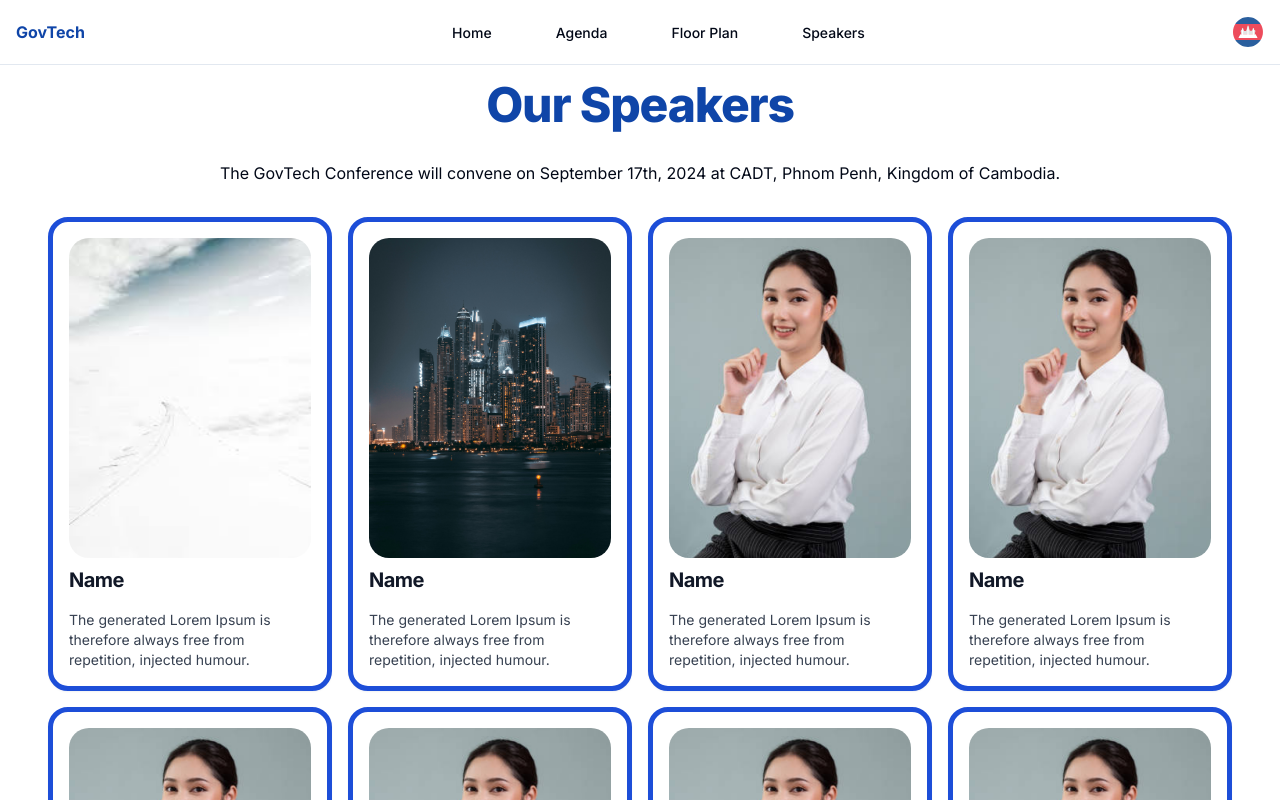
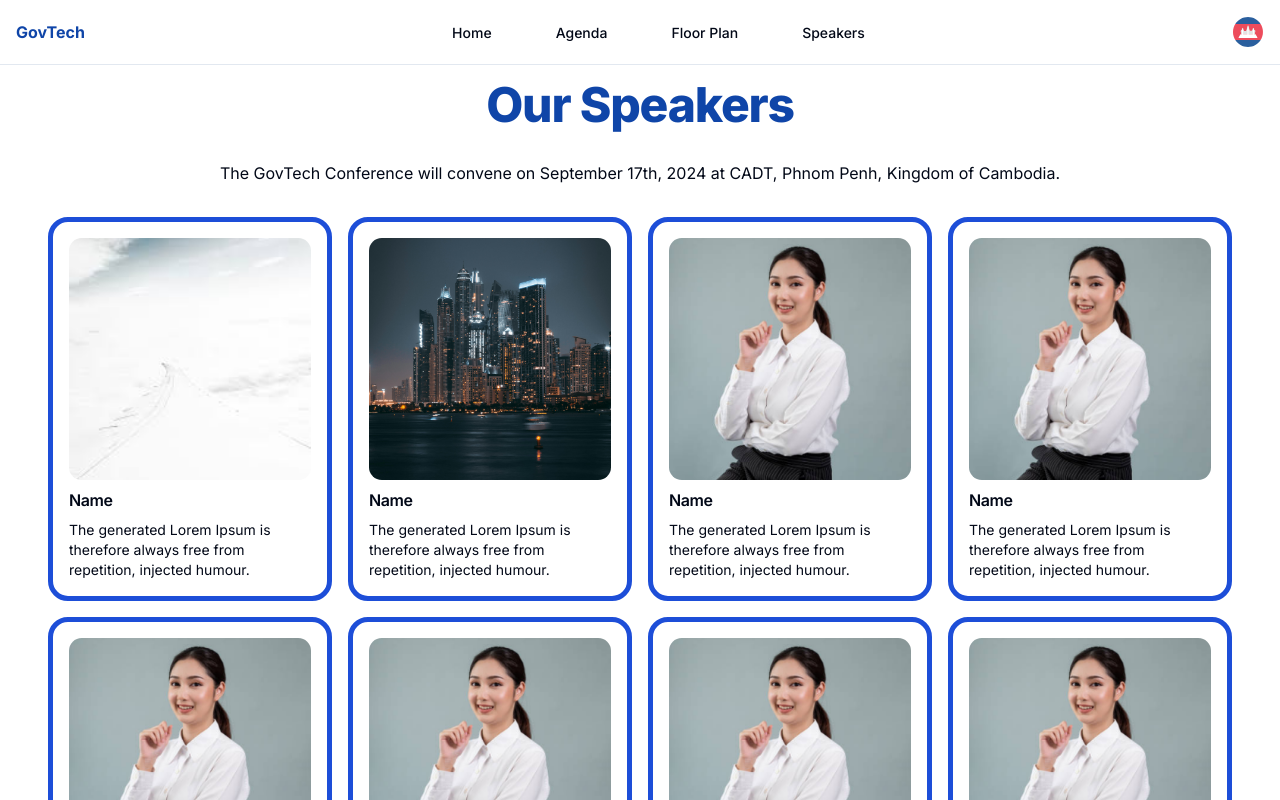
Before and after one commit to MPTCDITR/govtech-website, a Next.js app: page /en/speakers in a window 1280 px wide. Shown: the top 800 px of the page. Built offline with nearby package versions, Linux system fonts and the light colour scheme.

Commit message:
feat: change style speaker

```diff
--- a/components/speaker-card/speaker-card.tsx
+++ b/components/speaker-card/speaker-card.tsx
@@ -1,5 +1,7 @@
 import { Card, CardDescription, CardHeader, CardTitle } from '@/components/ui/card';
-
+import Text from '../ui/text';
+import Image from 'next/image';
+import { AspectRatio } from '../ui/aspect-ratio';
 interface SpeakerProps {
     name: string;
     bio: string;
@@ -8,20 +10,23 @@ interface SpeakerProps {
 
 export default function SpeakerCard({ name, bio, imageUrl }: SpeakerProps) {
     return (
-        <Card className='rounded-[20px] border-[5px] border-blue-700 p-4'>
-            <figure className='h-[20rem]'>
-                <img
-                    className='h-full w-full rounded-[20px] object-cover'
+        <div className='rounded-[20px] border-[5px] border-blue-700 p-4'>
+            <AspectRatio ratio={1 / 1}>
+                <Image
                     src={imageUrl}
                     alt={name}
+                    fill
+                    sizes='(max-width: 768px) 100vw, (max-width: 1200px) 50vw, 33vw'
+                    style={{ objectFit: 'cover' }}
+                    className='rounded-[0.8rem]'
                 />
-            </figure>
-            <CardTitle className='mt-2 mb-4 font-bold text-gray-900 text-xl tracking-tight dark:text-white'>
-                {name}
-            </CardTitle>
-            <CardDescription className='font-normal text-gray-700 dark:text-gray-400'>
-                {bio}
-            </CardDescription>
-        </Card>
+            </AspectRatio>
+            <Text variant='title' className='my-2 grow text-bold'>
+                    {name}
+                </Text>
+                <Text variant='small' className='line-clamp-3'>
+                    {bio}
+                </Text>
+        </div>
     );
 }
--- /dev/null
+++ b/components/ui/aspect-ratio.tsx
@@ -0,0 +1,7 @@
+"use client"
+
+import * as AspectRatioPrimitive from "@radix-ui/react-aspect-ratio"
+
+const AspectRatio = AspectRatioPrimitive.Root
+
+export { AspectRatio }
```
